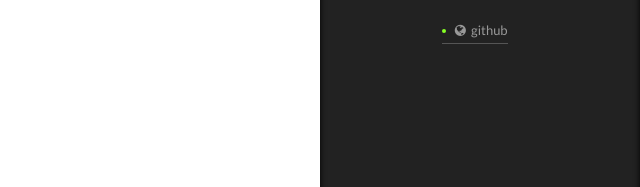
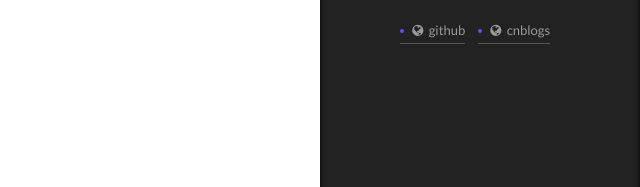
Before and after one commit to Seselian/Seselian.github.io, a plain HTML site: page 2017/07/26/hello-hexo/index.html in a window 1280 px wide. Both pictures are taken after a click on the element 1238 px from the left and 743 px from the top of the page. Shown: the part 230-417 px from the top of the page, 640-1280 px from the left. Drawn offline with Linux system fonts and the light colour scheme.

Commit message:
Site updated: 2017-07-27 09:15:30

```diff
--- a/2017/07/26/hello-hexo/index.html
+++ b/2017/07/26/hello-hexo/index.html
@@ -471,6 +471,15 @@
                 </a>
               </span>
 
+              <span class="links-of-author-item">
+                <a href="https://home.cnblogs.com/u/seselian/" target="_blank" title="cnblogs">
+
+                    <i class="fa fa-fw fa-globe"></i>
+
+                  cnblogs
+                </a>
+              </span>
+
 
         </div>
 
--- a/css/main.css
+++ b/css/main.css
@@ -1677,7 +1677,7 @@ pre .javascript .function {
   width: 4px;
   height: 4px;
   border-radius: 50%;
-  background: #87ff25;
+  background: #7542ff;
 }
 .links-of-blogroll {
   font-size: 13px;
```
Also changed, not shown: 2017/07/26/hello-world/index.html (+9 -0 lines), archives/2017/07/index.html (+9 -0 lines), archives/2017/index.html (+9 -0 lines), archives/index.html (+9 -0 lines), index.html (+9 -0 lines), tags/hexo/index.html (+9 -0 lines).
